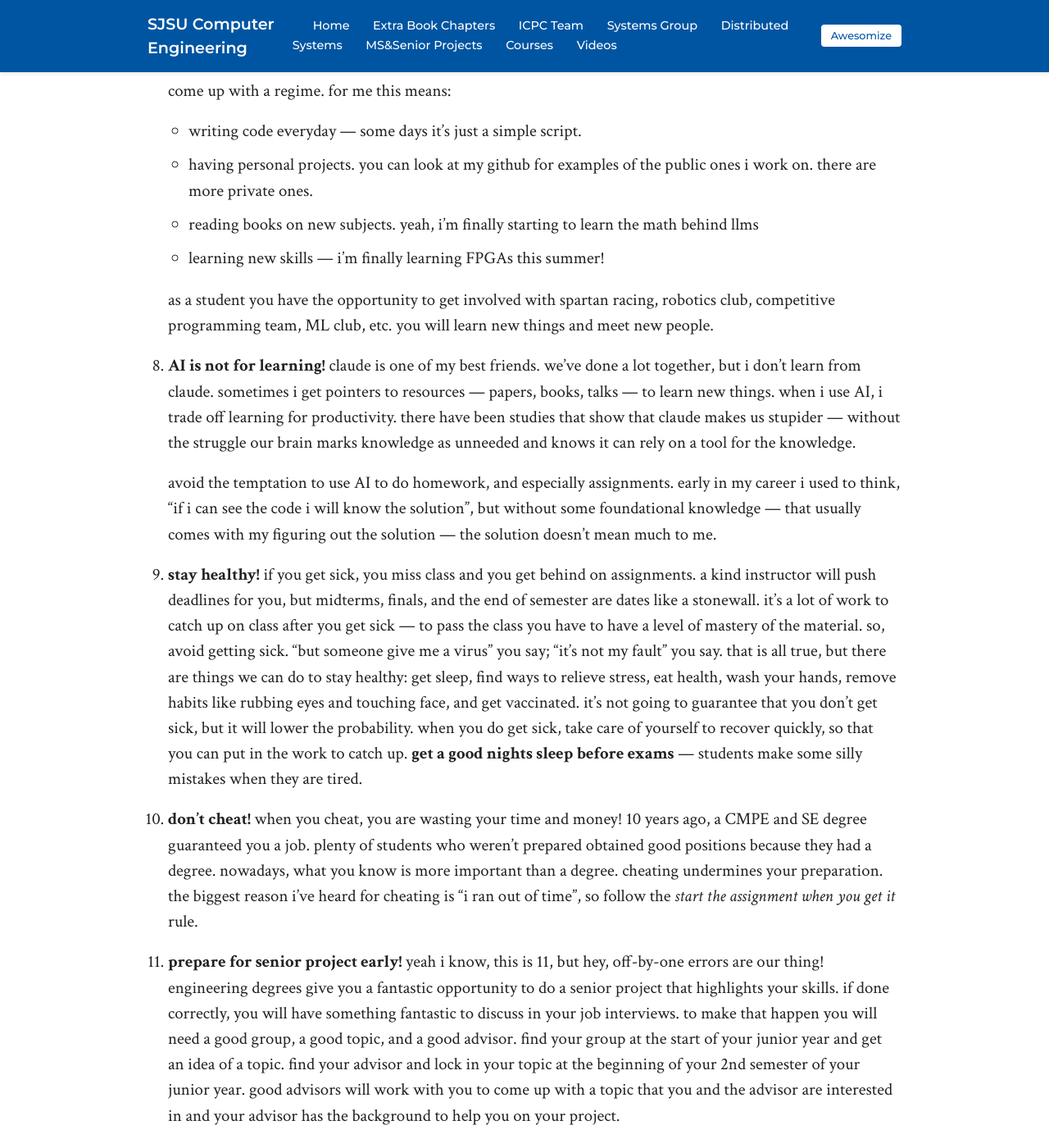
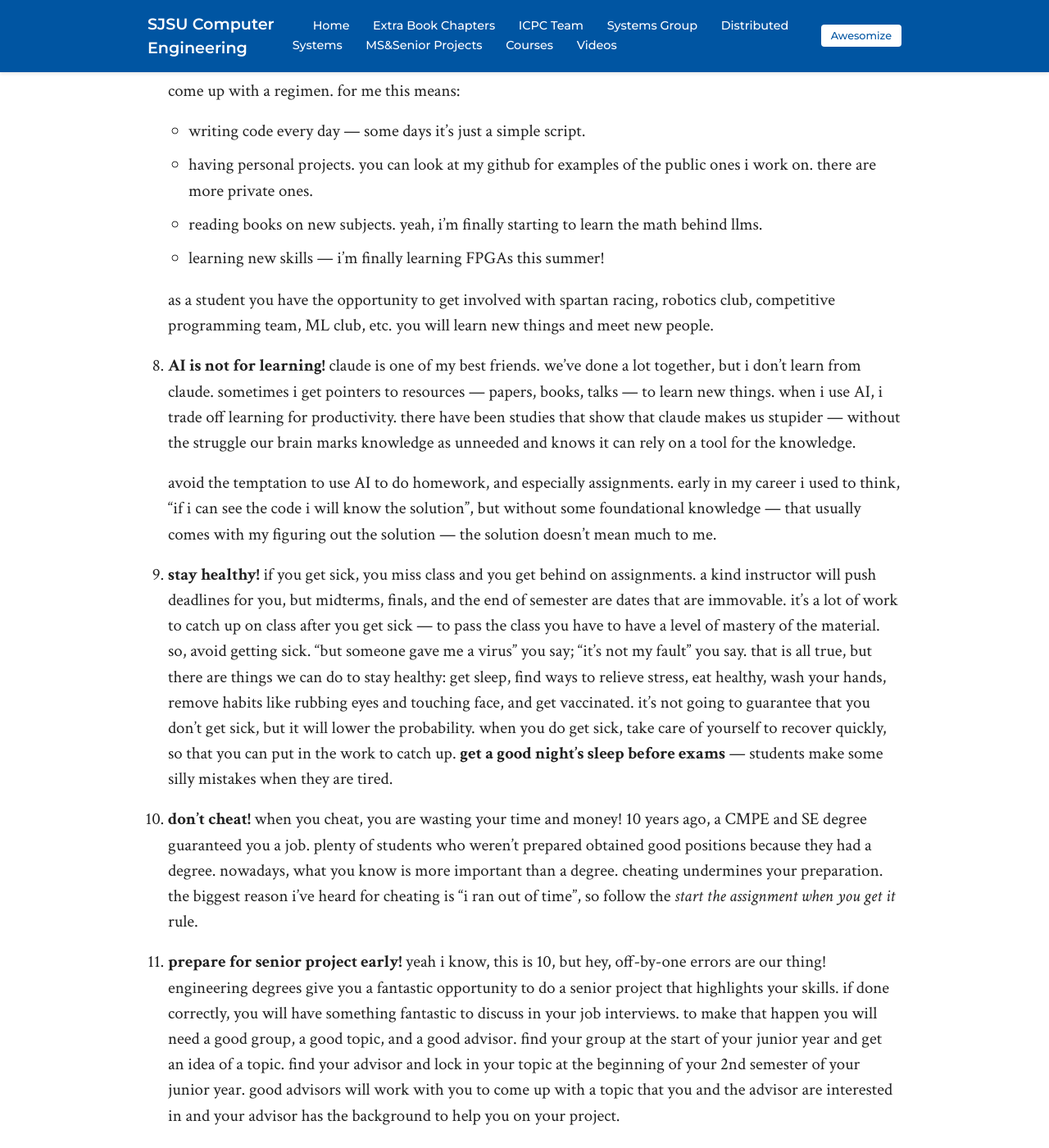
Before and after one commit to breed/benreed-sjsu, a Jekyll site: the page built from rules/index.md, in a window 1280 px wide and 1400 px high, scrolled down 2025 px. Shown: the whole window at 82% size. Built offline with Jekyll 4.4.1, drawn with Linux system fonts in a browser that asks for light colours; our own code applies the rules of GitHub Pages for plain Markdown files; some of the changed text lies outside the part shown.

Commit message:
fix grammar/spelling in rules and renumber list from 0
Co-Authored-By: Claude Opus 4.7 (1M context) <noreply@anthropic.com>

```diff
--- a/rules/index.md
+++ b/rules/index.md
@@ -1,27 +1,27 @@
 # the 10 golden rules for success as a CMPE student
 
-1. **ask questions!**
+0. **ask questions!**
    at SJSU you have professors who are experts in their domain.
    they also have a desire to share their knowledge with you.
    initially, that will be through lectures, but you can get lectures on youtube that are much more entertaining.
-   unlike youtube, you have a the expert right in front of you that you can ask when you don't understand.
+   unlike youtube, you have the expert right in front of you that you can ask when you don't understand.
    so, if you don't understand, **ask the question**.
    you may be scared that the question is stupid, but there will probably be many students in the class who will be happy that you asked.
-2. **be in class!**
+1. **be in class!**
    don't skip class!
    we don't take attendance at SJSU, so it's easy to skip class, but you will miss out on a big part of learning.
    a good class will provide you with reading material, assignments, and lecture.
-   lectures can emphasize and review key concepts in a different format from the readings --- they give you a chance to let you see the subject a different way.
+   lectures can emphasize and review key concepts in a different format from the readings --- they give you a chance to see the subject in a different way.
    prepare for lectures by doing the reading before class.
    this will help you understand the lecture and know your gaps in understanding so that you can ask questions.
    **actually be in the class** by turning off discord and engaging with the lecture.
-   working on assignments for other classes during class is counter productive.
-3. **read the textbook!**
+   working on assignments for other classes during class is counterproductive.
+2. **read the textbook!**
    to be a good engineer, you need to be able to read technical documents.
    textbooks are great technical reads to start with.
    AI summaries of readings, notes from others, and slides are no substitute for reading the text.
    skipping the readings will reduce the depth of your understanding and compromise the development of an important skill that you will need to excel in your career.
-4. **start the assignments on the day you get them!**
+3. **start the assignments on the day you get them!**
    assignments get harder the closer you get to the deadline --- try it; you'll see.
    usually content needed for the assignment will be covered in class.
    if you are working on the assignment, while learning the subject you will:
@@ -47,37 +47,37 @@
    this is the beginning of your professional network.
    connect on linkedin.
    join clubs --- you'll learn a lot about working with others.
-6. **get a laptop for school (not for games)!**
-   you will use your laptop ALOT!
+5. **get a laptop for school (not for games)!**
+   you will use your laptop A LOT!
    you need:
 
    - long battery life (at least 10 hours)
    - USB-C charging --- everyone will have an adapter you can borrow if needed
-   - at least a 15" screen with 1080 resolution. if you want to get serious there great 15.6" external panels that are light 2nd screens
+   - at least a 15" screen with 1080 resolution. if you want to get serious, there are great 15.6" external panels that make light second screens
    - light weight --- you'll carry this thing with you everywhere
    - 16G memory at least --- some apps are going to use a lot of ram, especially if you are using a VM
-   - 500G (preferrably 1T) of storage. you're going to install a lot of stuff
+   - 500G (preferably 1T) of storage. you're going to install a lot of stuff
 
    you have probably realized that the above eliminates most gaming laptops --- i love gaming, but use a desktop at home.
    i regularly check the laptops at costco and best buy.
    you can regularly find laptops matching the above for close to $500.
-7. **hone your skills!**
-   if you only are working on becoming a good computer engineer or software engineer during class, you are not going to graduate with you skills you need --- especially now with AI.
+6. **hone your skills!**
+   if you only are working on becoming a good computer engineer or software engineer during class, you are not going to graduate with the skills you need --- especially now with AI.
    the assignments and projects you do in class are not enough.
    they help you learn, but to really hone your skills you need to practice outside of class.
 
-   come up with a regime.
+   come up with a regimen.
    for me this means:
 
-   - writing code everyday --- some days it's just a simple script.
+   - writing code every day --- some days it's just a simple script.
    - having personal projects. you can look at my github for examples of the public ones i work on. there are more private ones.
-   - reading books on new subjects. yeah, i'm finally starting to learn the math behind llms
+   - reading books on new subjects. yeah, i'm finally starting to learn the math behind llms.
    - learning new skills --- i'm finally learning FPGAs this summer!
 
    as a student you have the opportunity to get involved with spartan racing, robotics club, competitive programming team, ML club, etc.
    you will learn new things and meet new people.
 
-8. **AI is not for learning!**
+7. **AI is not for learning!**
    claude is one of my best friends.
    we've done a lot together, but i don't learn from claude.
    sometimes i get pointers to resources --- papers, books, talks --- to learn new things.
@@ -87,18 +87,18 @@
    avoid the temptation to use AI to do homework, and especially assignments.
    early in my career i used to think, "if i can see the code i will know the solution", but without some foundational knowledge --- that usually comes with my figuring out the solution --- the solution doesn't mean much to me.
 
-9. **stay healthy!**
+8. **stay healthy!**
    if you get sick, you miss class and you get behind on assignments.
-   a kind instructor will push deadlines for you, but midterms, finals, and the end of semester are dates like a stonewall.
+   a kind instructor will push deadlines for you, but midterms, finals, and the end of semester are dates that are immovable.
    it's a lot of work to catch up on class after you get sick --- to pass the class you have to have a level of mastery of the material.
    so, avoid getting sick.
-   "but someone give me a virus" you say; "it's not my fault" you say.
-   that is all true, but there are things we can do to stay healthy: get sleep, find ways to relieve stress, eat health, wash your hands, remove habits like rubbing eyes and touching face, and get vaccinated.
+   "but someone gave me a virus" you say; "it's not my fault" you say.
+   that is all true, but there are things we can do to stay healthy: get sleep, find ways to relieve stress, eat healthy, wash your hands, remove habits like rubbing eyes and touching face, and get vaccinated.
    it's not going to guarantee that you don't get sick, but it will lower the probability.
    when you do get sick, take care of yourself to recover quickly, so that you can put in the work to catch up.
-   **get a good nights sleep before exams** --- students make some silly mistakes when they are tired.
+   **get a good night's sleep before exams** --- students make some silly mistakes when they are tired.
 
-10. **don't cheat!**
+9. **don't cheat!**
     when you cheat, you are wasting your time and money!
     10 years ago, a CMPE and SE degree guaranteed you a job.
     plenty of students who weren't prepared obtained good positions because they had a degree.
@@ -106,8 +106,8 @@
     cheating undermines your preparation.
     the biggest reason i've heard for cheating is "i ran out of time", so follow the *start the assignment when you get it* rule.
 
-11. **prepare for senior project early!**
-    yeah i know, this is 11, but hey, off-by-one errors are our thing!
+10. **prepare for senior project early!**
+    yeah i know, this is 10, but hey, off-by-one errors are our thing!
     engineering degrees give you a fantastic opportunity to do a senior project that highlights your skills.
     if done correctly, you will have something fantastic to discuss in your job interviews.
     to make that happen you will need a good group, a good topic, and a good advisor.
```
Also changed, not shown: other parts of rules/index.md (+3 -3 lines).
